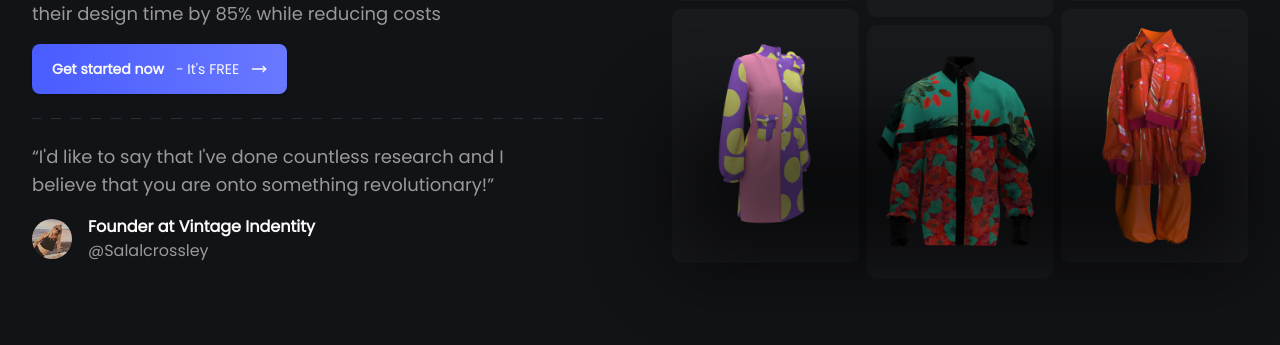
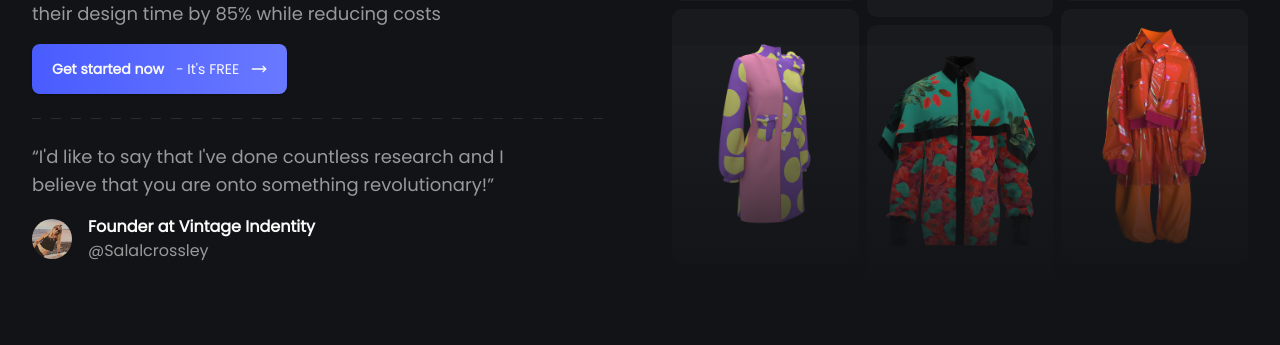
Before and after one commit to dtran2108/drippy, a Next.js app: page / in a window 1280 px wide. Shown: the part 382-727 px from the top of the page. Built offline with nearby package versions, Linux system fonts and the light colour scheme.

Commit message:
fix backdrop

```diff
--- a/src/components/home-section/hero-section.tsx
+++ b/src/components/home-section/hero-section.tsx
@@ -35,8 +35,9 @@ export default function HeroSection() {
           <span className="italic font-normal"> never been</span> easier.
         </h1>
         <h2 className="text-suvaGrey text-lg mt-4">
-          Join thousands of fashion entrepreneurs who&apos;ve cut <br className="hidden lg:block" /> their design
-          time by 85% while reducing costs
+          Join thousands of fashion entrepreneurs who&apos;ve cut{' '}
+          <br className="hidden lg:block" /> their design time by 85% while
+          reducing costs
         </h2>
         <Button className="flex items-center space-x-1 mt-4 p-5 h-[50px]">
           <span className="font-bold">Get started now</span>
@@ -74,7 +75,7 @@ export default function HeroSection() {
             />
           </div>
         ))}
-        <div className="absolute bottom-0 h-[150px] bg-[#000] w-full opacity-60 blur-2xl">
+        <div className="absolute -bottom-8 h-[250px] bg-gradient-to-b from-[rgba(255,255,255,0.01)] to-background w-full">
           &nbsp;
         </div>
       </div>
```
